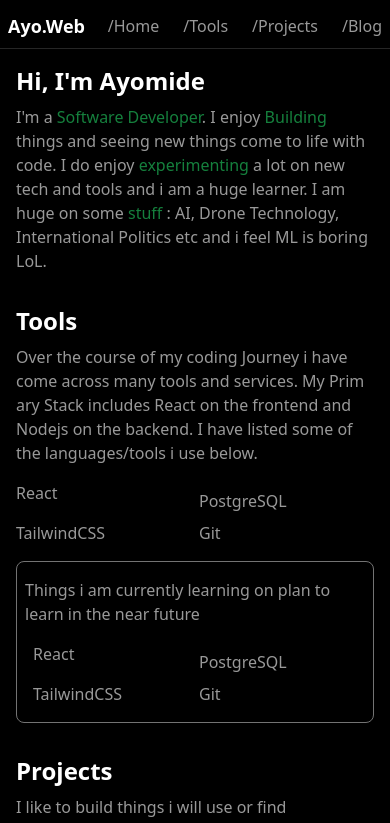
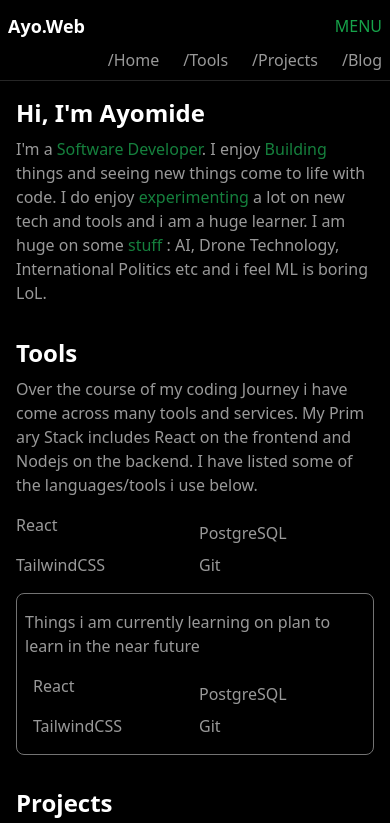
Before and after one commit to Ayothegod/portfolio, a Next.js app: page / in a window 390 px wide. Shown: the top 823 px of the page. Built offline with nearby package versions, Linux system fonts and the light colour scheme.

Commit message:
add mobile links, remain menu indicator

```diff
--- a/components/Header.jsx
+++ b/components/Header.jsx
@@ -4,14 +4,25 @@ import gitsvg from "@/assets/icons8-github.svg";
 import gitsvg1 from "@/assets/icons8-github (1).svg";
 import Image from "next/image";
 import Link from "next/link";
+import { useState } from "react";
 
 const Header = () => {
+  const [open, setOpen] = useState(false);
+  const openMenu = () => {
+    setOpen(!open);
+  };
+
   return (
-    <div className=" flex justify-between items-center p-2">
-      <div className="">
+    <div className=" flex flex-col sm:flex-row sm:justify-between items-center p-2">
+      <div className="flex justify-between items-center w-full">
         <h2 className="font-bold text-lg sm:text-2xl text-white">Ayo.Web</h2>
+        <div>
+          <ul className="sm:hidden cursor-pointer text-green-600" onClick={openMenu}>
+            <li>MENU</li>
+          </ul>
+        </div>
       </div>
-      <ul className="flex space-x-6">
+      <ul className={open ? "hidden sm:flex" : "flex w-full justify-end space-x-6 mt-2 sm:mt-0  "}>
         <li className="text-md hover:text-green-700 ">
           <Link href="/">/Home</Link>
         </li>
```
